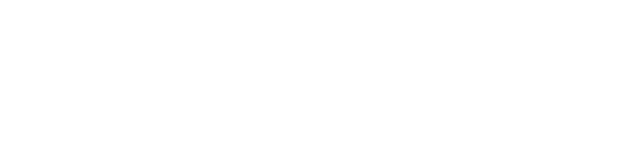
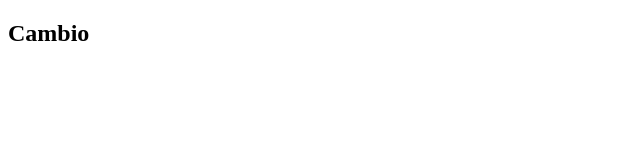
Before and after one commit to liz1831/git-test1, a plain HTML site: page index.html in a window 1280 px wide. Shown: the whole page, without its empty margins (0-640 px from the left). Drawn offline with Linux system fonts and the light colour scheme.

Commit message:
feat: random change

```diff
--- a/index.html
+++ b/index.html
@@ -12,5 +12,8 @@
            Cats Store
        </title>
    </Header>
+   <section>
+       <h2>Cambio</h2>
+   </section>
 </body>
 </html>
```
